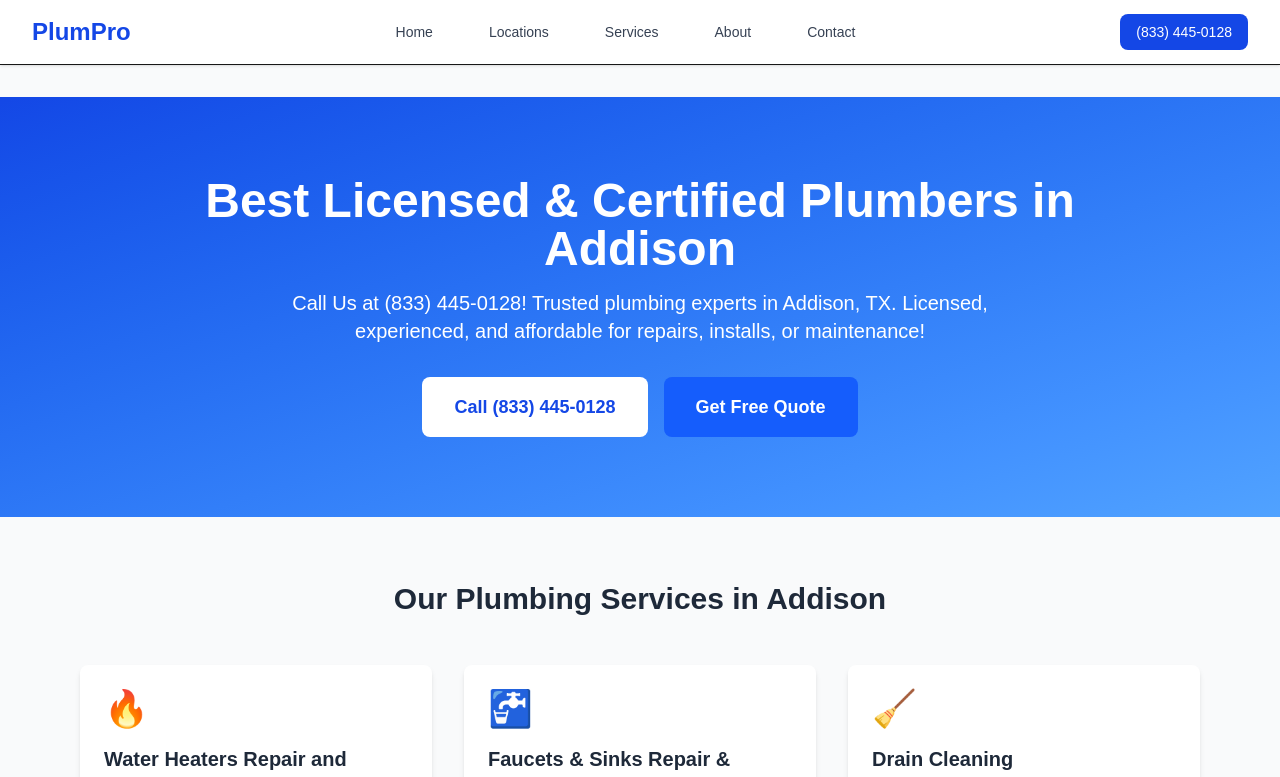
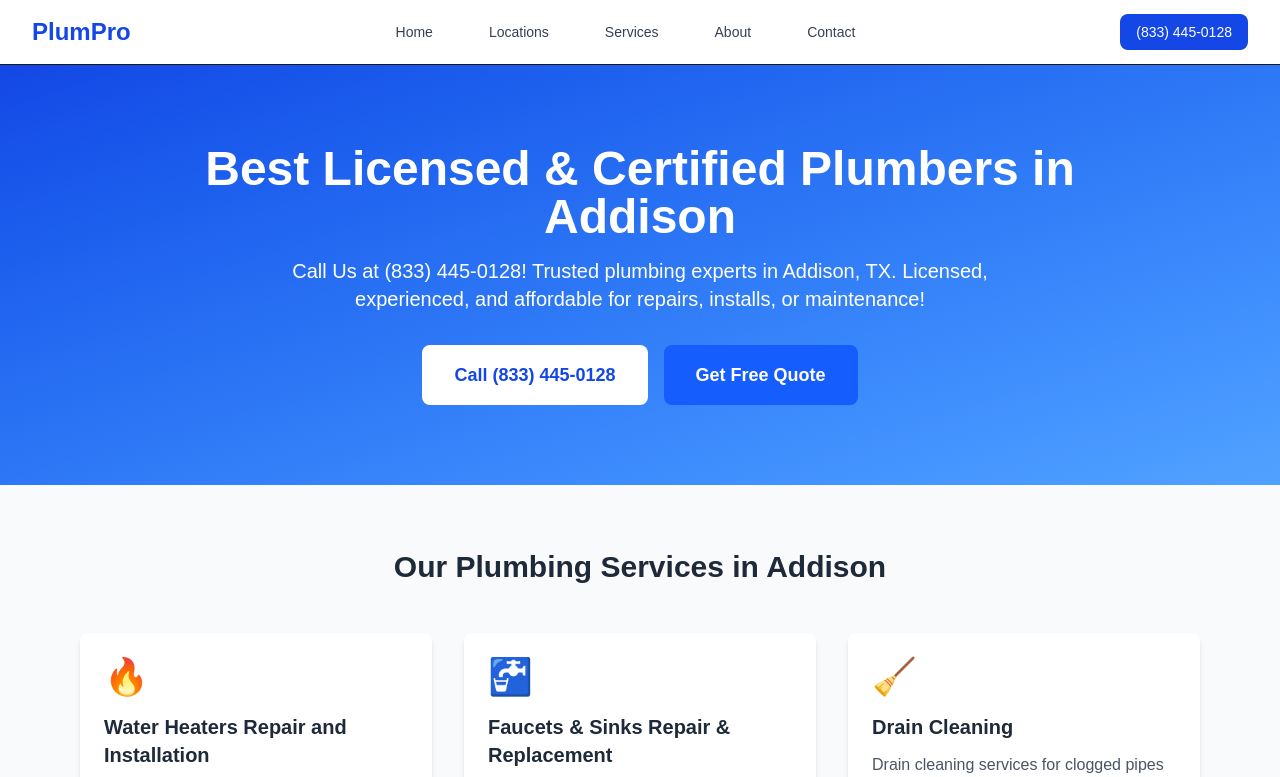
Before and after one commit to tishamishra/plubtest, a Next.js app: page /locations/addison in a window 1280 px wide. Shown: the top 777 px of the page. Built offline with nearby package versions, Linux system fonts and the light colour scheme.

Commit message:
Fix: Remove SubdomainInfo component reference from location page

```diff
--- a/src/app/locations/[location]/page.tsx
+++ b/src/app/locations/[location]/page.tsx
@@ -1,6 +1,5 @@
 import { notFound } from 'next/navigation';
 import Header from '@/components/Header';
-import SubdomainInfo from '@/components/SubdomainInfo';
 import locationsData from '@/data/locations.json';
 
 interface LocationPageProps {
@@ -20,11 +19,6 @@ export default async function LocationPage({ params }: LocationPageProps) {
   return (
     <div className="min-h-screen bg-gray-50">
       <Header />
-
-      {/* Subdomain Info */}
-      <div className="max-w-4xl mx-auto px-4 pt-8">
-        <SubdomainInfo locationName={location.name} />
-      </div>
 
       {/* Hero Section */}
       <section className="bg-gradient-to-br from-blue-700 to-blue-400 text-white py-20 px-4">
```
